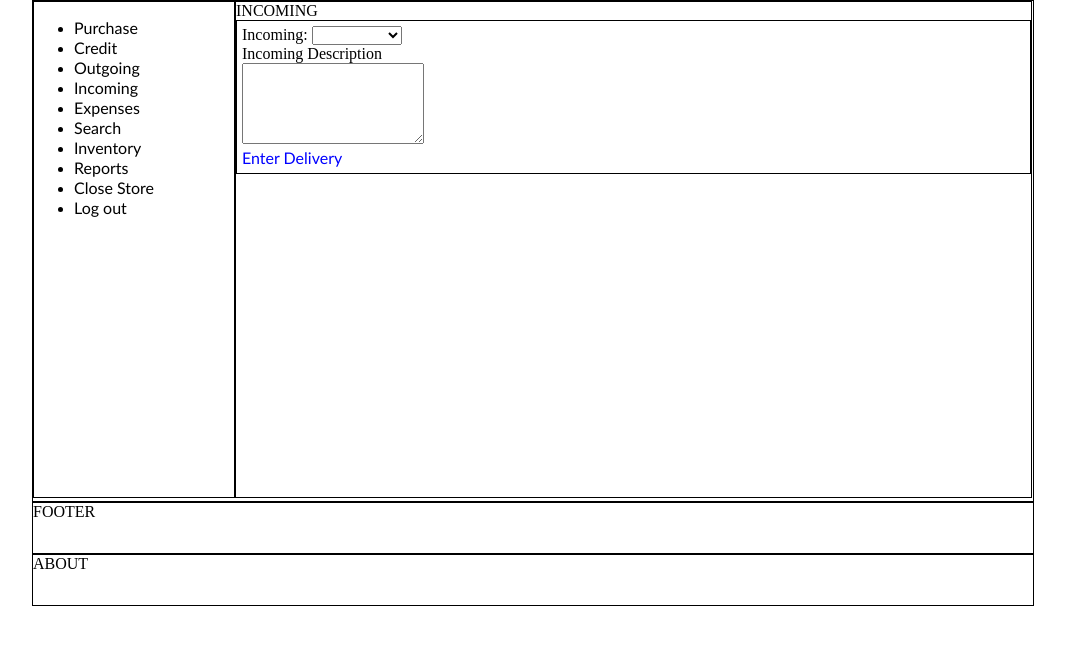
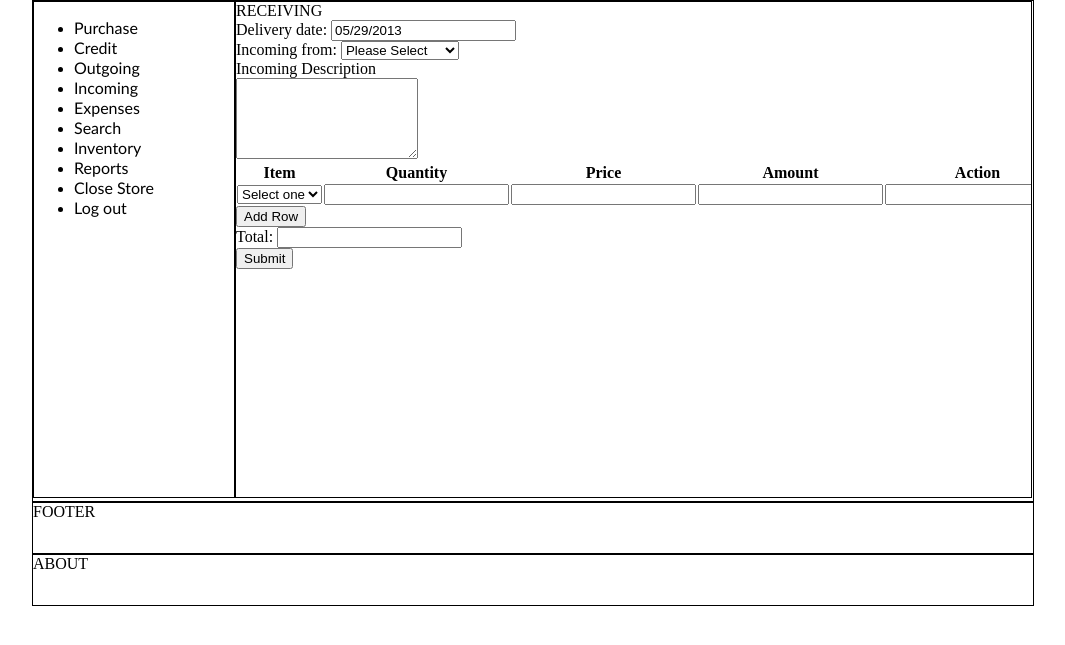
Before and after one commit to neequole/POS, a CodeIgniter app: page /POS/index.php/cashier/incoming in a window 1280 px wide. Shown: the part 102-747 px from the top of the page, without its empty margins (107-1172 px from the left). Run offline with CodeIgniter, Linux system fonts and the light colour scheme; tables that the repository leaves empty hold one stand-in row (values such as "Sample post"); some libraries are stand-ins or nearby versions.

Commit message:
pos version 1.1
with initial delivery slip

```diff
--- a/application/controllers/cashier.php
+++ b/application/controllers/cashier.php
@@ -69,7 +69,7 @@ class Cashier extends CI_Controller {
 
 		$data['page'] = 'cashier_home';
 		$data['subpage'] = 'cashier/incoming_main';
-
+		$data['supplier'] = $this->pos_model->getAll_supplier();
 		$this->load->view('template', $data);
 	}
 
--- a/application/models/pos_model.php
+++ b/application/models/pos_model.php
@@ -7,6 +7,52 @@ class Pos_model extends CI_Model {
 	function getAll_items() {
 
 		$result = $this->db->get('item');
+
+		if($result->num_rows() > 0) {
+			foreach ($result->result() as $row) {
+				$data[] = $row;
+			}
+			return $data;
+		}
+		else
+			return false;
+	}
+
+	function getAll_items_bySupplier($supplier_name) {
+
+		$this->db->select('*');
+		$this->db->from('item');
+		$this->db->where('supplier_code',$supplier_name);
+		$result = $this->db->get();
+		 if($result->num_rows() > 0) {
+				foreach ($result->result() as $row) {
+					$data[] = $row;
+				}
+				return $data;
+		}
+		else
+				return false;
+	}
+
+	function get_item_byCode($item_code){
+		$this->db->select('*');
+		$this->db->from('item');
+		$this->db->where('item_code',$item_code);
+		$result = $this->db->get();
+		 if($result->num_rows() > 0) {
+				foreach ($result->result() as $row) {
+					$data = $row;
+				}
+				return $data;
+		}
+		else
+				return false;
+	}
+
+
+	function getAll_supplier() {
+
+		$result = $this->db->get('supplier');
 
 		if($result->num_rows() > 0) {
 			foreach ($result->result() as $row) {
--- a/application/views/cashier/incoming_main.php
+++ b/application/views/cashier/incoming_main.php
@@ -1,3 +1,3 @@
-INCOMING
+RECEIVING
 
 <?php $this->load->view('forms/incoming_form'); ?>
--- a/application/views/forms/incoming_form.php
+++ b/application/views/forms/incoming_form.php
@@ -1,14 +1,116 @@
-<div id="incoming_form" class="forms">
+<?php
+
+echo validation_errors();
+echo form_open('delivery/create');	//Controller -> Delivery, Action -> Create
+
+	echo '<label for="invoiceDate">Delivery date: </label>';	//delivery date
+	$data = array(
+              'name'        => 'invoiceDate',
+              'id'          => '',
+              'value'       => date('m/d/Y'),
+              'maxlength'   => '',
+              'size'        => '',
+              'style'       => '',
+			  'readonly'	=> 'readonly'
+    );
+
+	echo form_input($data).'<br/>';
+
+	$data = array();
+	$data['default'] = 'Please Select';
+	foreach($supplier as $row){
+		$data[$row->supplier_name] = $row->supplier_name;
+	}
+
+	echo 'Incoming from: '.form_dropdown('outgoing', $data,'default','id="outgoing" autocomplete="off"').'<br>';
+	echo 'Incoming Description <br>'.form_textarea(array('rows' => '5', 'cols'=>'20', 'name' => 'in_desc')).'<br>';		//comments
+
+?>
+	<table id="deliveryTable">
+	<tr><th>Item</th><th>Quantity</th><th>Price</th><th>Amount</th><th>Action</th></tr>
+	<tr id='hellos'>
+		<td>
+		<?php
+		$options = array(
+			'default' => 'Select one'
+        );		//item
+		echo form_dropdown('invoiceItem',$options,'default','class="invoiceItem" autocomplete="off"');
+		?>
+		</td>
+		<td>
+		<?php											//quantity
+			$data = array(
+				  'name'        => 'invoiceQty',
+				  'id'          => '',
+				  'value'       => '',
+				  'maxlength'   => '',
+				  'size'        => '',
+				  'style'       => '',
+		);
+
+		echo form_input($data);
+		?>
+		</td>
+		<td>
+		<?php
+			$data = array(								//price
+				  'name'        => 'invoicePrice',
+				  'id'          => '',
+				  'class'		=> 'invoicePrice',
+				  'value'       => '',
+				  'maxlength'   => '',
+				  'size'        => '',
+				  'style'       => '',
+				  'readonly'	=> 'readonly'
+		);
+
+		echo form_input($data);
+		?>
+		</td>
+		<td>
+		<?php
+			$data = array(								//amount = qty * price
+				  'name'        => 'invoiceAmt',
+				  'id'          => '',
+				  'value'       => '',
+				  'maxlength'   => '',
+				  'size'        => '',
+				  'style'       => '',
+				  'readonly'	=> 'readonly'
+		);
+
+		echo form_input($data);
+		?>
+		</td>
+		<td>
+		<?php
+			$data = array(								//action{delete}
+				  'name'        => 'invoiceAction',
+				  'id'          => '',
+				  'value'       => '',
+				  'maxlength'   => '',
+				  'size'        => '',
+				  'style'       => '',
+		);
+
+		echo form_input($data);
+		?>
+		</td>
+	</tr>
+	</table>
 	<?php
-		$options = array(
-				'empty' => ' ',
-				'warehouse' => 'Warehouse',
-				'supplier' => 'Supplier' ,
-				'other' => 'Others'
-			);
+			$data = array(
+			'name' => 'addDeliveryRow',
+			'id' => 'addDeliveryRow',
+			'value' => '',
+			'type' => 'button',
+			'content' => 'Add Row'
+		);
 
-		echo 'Incoming: '.form_dropdown('outgoing', $options).'<br>';
-		echo 'Incoming Description <br>'.form_textarea(array('rows' => '5', 'cols'=>'20', 'name' => 'in_desc')).'<br>';
-		echo anchor('', 'Enter Delivery').'<br>';
+		echo form_button($data);
+
 	?>
-</div>
+	<br/>
+	<label for="totalPrice">Total: </label><input type="input" name="totalPrice" readonly/><br/>
+	<input type="submit" name="submit" value="Submit" />
+</form>
--- a/application/views/includes/resources.php
+++ b/application/views/includes/resources.php
@@ -1,2 +1,49 @@
 
 <link rel="stylesheet" href="<?php echo base_url();?>css/style.css" type="text/css"/>
+<script src="http://code.jquery.com/jquery-1.10.0.min.js"></script>
+<script src="http://code.jquery.com/jquery-migrate-1.2.1.min.js"></script>
+
+<script language="javascript" type="text/javascript">
+ $(document).ready(function() {
+
+   $("#addDeliveryRow").click(function () {
+			var newRow = '<tr><td><input type="text" name="invoiceItem" value="" id="" maxlength="" size="" style=""  /></td><td><input type="text" name="invoiceQty" value="" id="" maxlength="" size="" style=""  />		</td><td><input type="text" name="invoicePrice" value="" id="" maxlength="" size="" style=""  />		</td><td><input type="text" name="invoiceAmt" value="" id="" maxlength="" size="" style=""  />		</td><td><input type="text" name="invoiceAction" value="" id="" maxlength="" size="" style=""  />		</td></tr>';
+			$('table#deliveryTable').append(newRow);
+   });
+
+
+   $("#outgoing").change(function(){
+    $.ajax({
+        url: '<?php echo base_url().'index.php/admin/goto_view_items_supplier';?>',
+        data: {supplier_name: $(this).val()},
+        type: "post",
+        success: function(data){
+			$('.invoiceItem').html(data);
+		},
+		error: function (xhr, ajaxOptions, thrownError) {
+
+      }
+	});
+  });
+
+  $('.invoiceItem').change(function(){
+		var row = $(this).parent().parent();
+		$.ajax({
+        url: '<?php echo base_url().'index.php/admin/goto_view_items_byCode';?>',
+        data: {item_code: $(this).val()},
+        type: "post",
+        success: function(data){
+		var temp = JSON.parse(data);
+		$("td:nth-child(3) input.invoicePrice", row).val(temp['cost']);
+		},
+		error: function (xhr, ajaxOptions, thrownError) {
+
+      }
+	});
+  });
+
+
+  //end of document ready
+});
+
+</script>
--- a/css/style.css
+++ b/css/style.css
@@ -12,6 +12,7 @@ div {
 
 .view {
 	overflow: scroll;
+	height: 500px;
 }
 
 #header {
@@ -47,6 +48,7 @@ div {
 	width: 79.5%;
 	height: 99%;
 	float: left;
+	overflow: scroll;
 }
 
 
```
Also changed, not shown: application/controllers/admin.php (+30 -0 lines).
